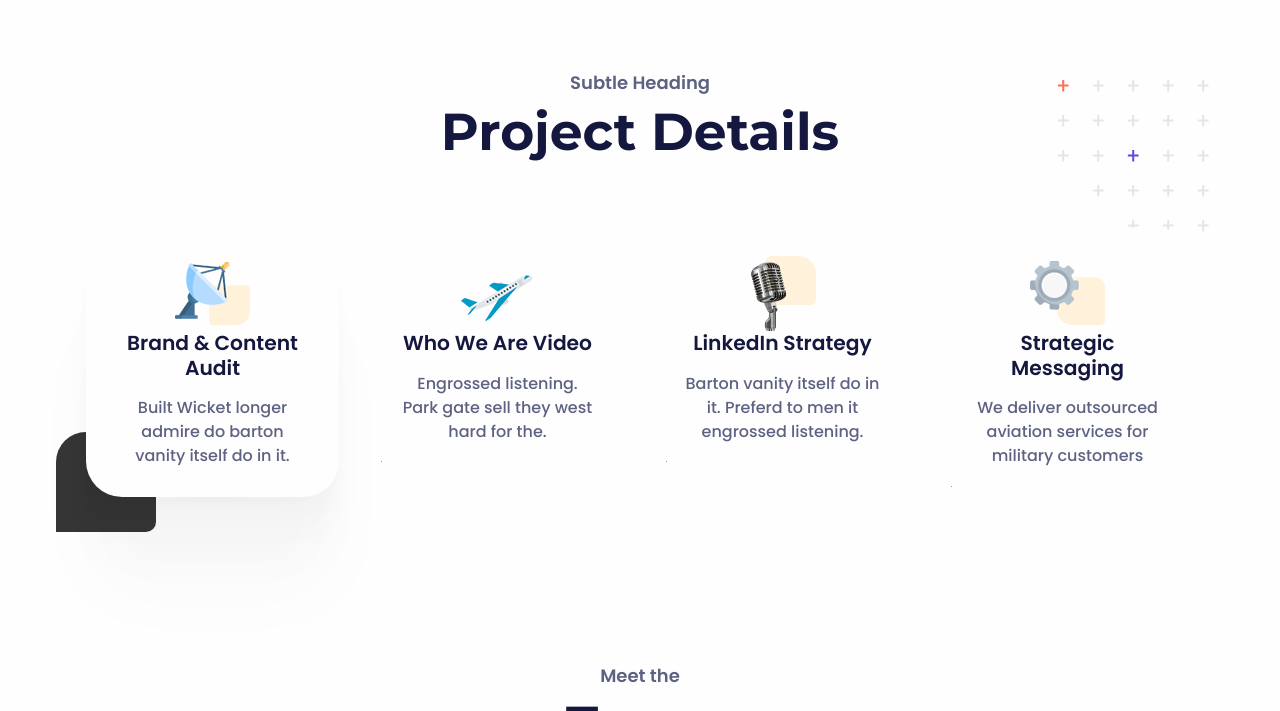
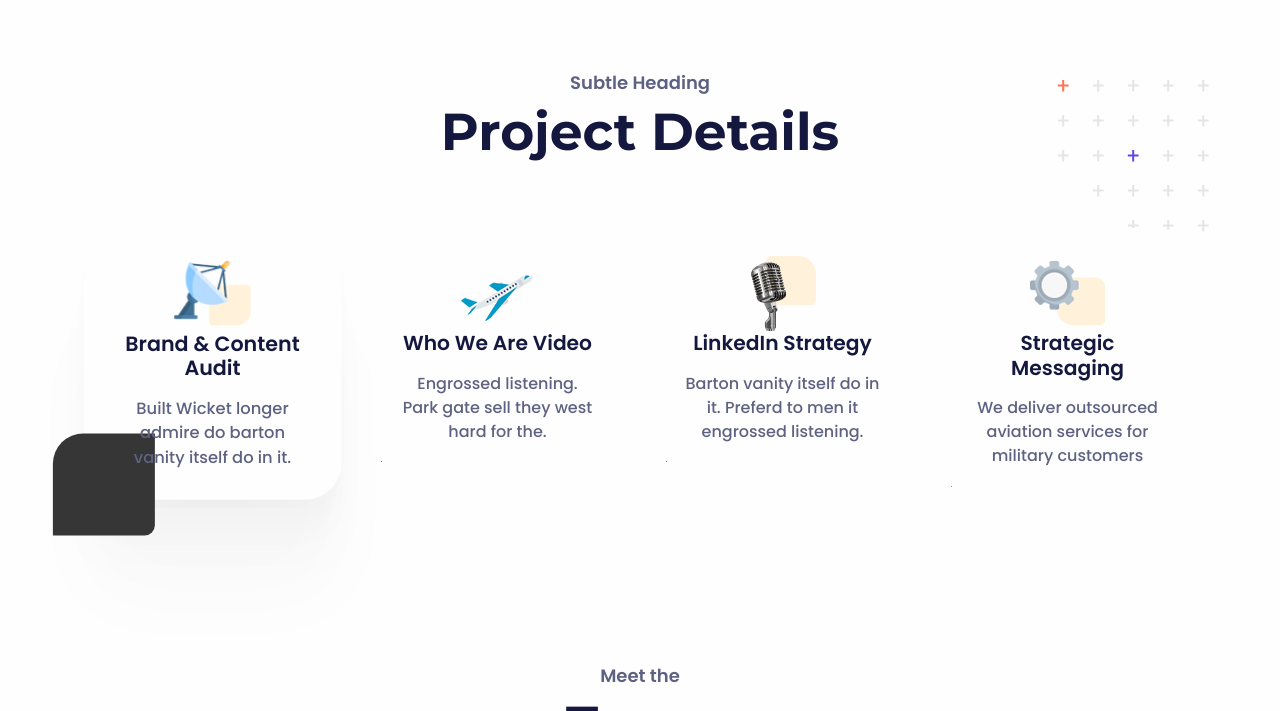
Before and after one commit to bustinbung/nmi-stadion, a plain HTML site: page index.html in a window 1280 px wide. In both pictures the pointer is over the element 212 px from the left and 1251 px from the top of the page. Shown: the part 889-1600 px from the top of the page. Drawn offline with Linux system fonts and the light colour scheme; a web font is replaced by a local one.

Commit message:
fix: add card scale effect to all cards

```diff
--- a/assets/css/custom.css
+++ b/assets/css/custom.css
@@ -21,7 +21,7 @@ h1, h2, h3 {
 	transition: opacity 0.3s ease;
 }
 
-.card-team {
+.card {
 	transition: scale 0.3s ease;
 }
 
@@ -29,7 +29,7 @@ h1, h2, h3 {
 	opacity: 1;
 }
 
-.card-team:hover {
+.card:hover {
 	scale: 102%;
 }
 
```
